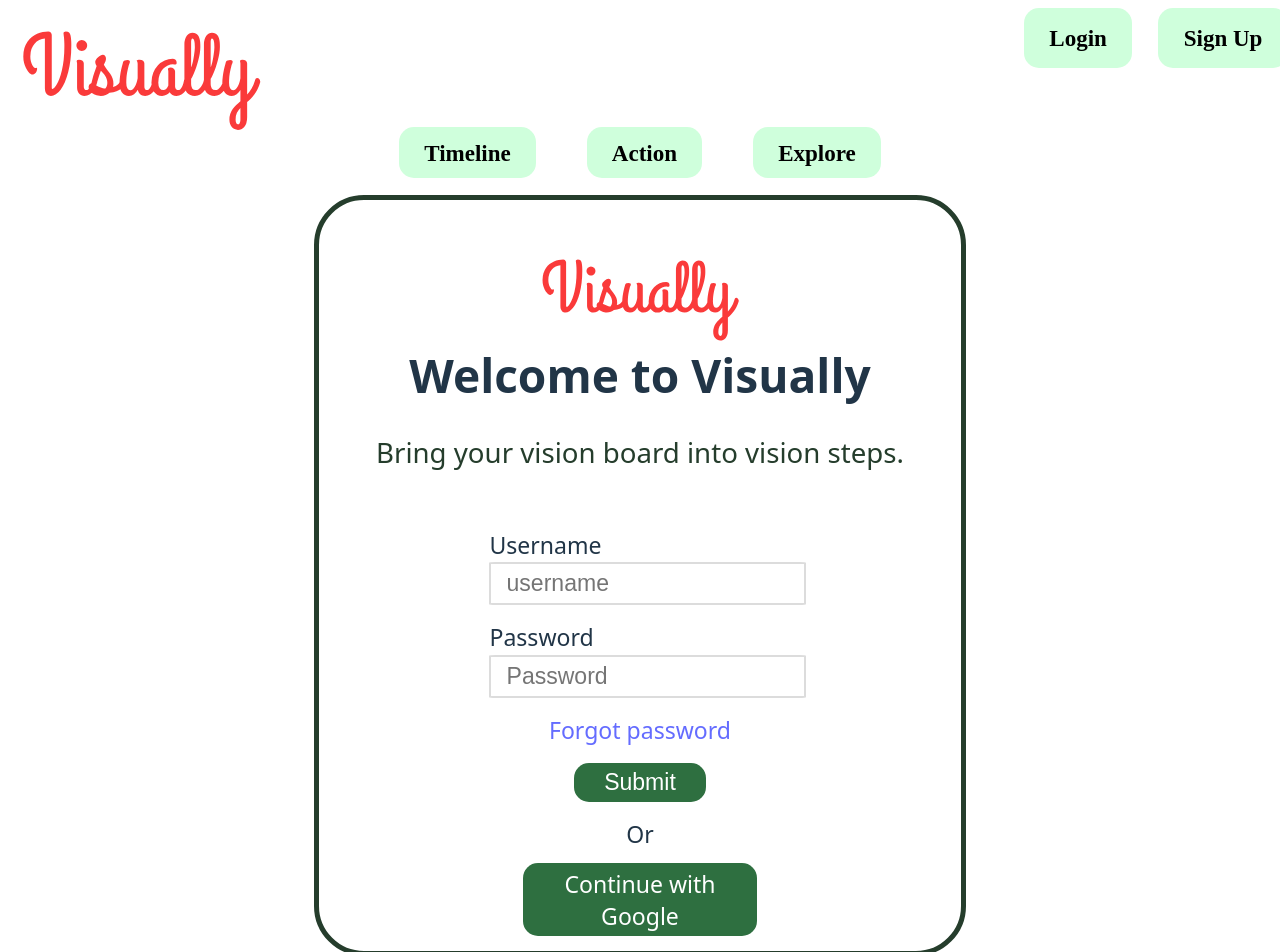
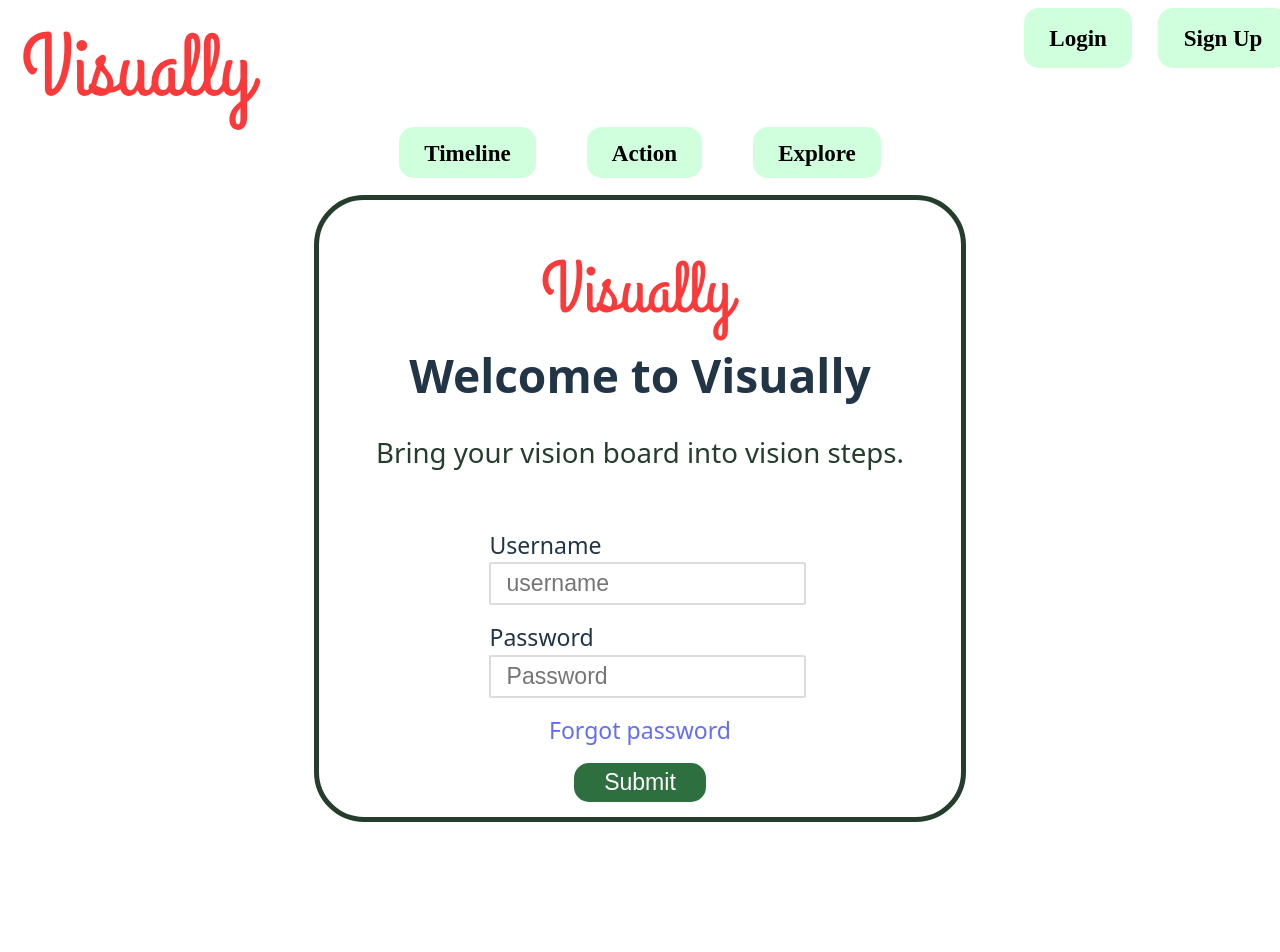
Before and after one commit to Melissa-Cruz/visually-app-client, a React (Vite) app: page /login in a window 1280 px wide. Shown: the top 952 px of the page. Built offline with nearby package versions, Linux system fonts and the light colour scheme; no server answers.

Commit message:
removed the login with google from Login

```diff
--- a/src/components/Login.jsx
+++ b/src/components/Login.jsx
@@ -99,7 +99,7 @@ function Login({ user, setUser }) {
               </div>
             </form>
 
-            <div className="form-div-spacing">
+            {/* <div className="form-div-spacing">
               <div className="form-div-spacing">Or</div>
               <button className="form-button-style">
                 <a href="#" target="_blank">
@@ -107,7 +107,7 @@ function Login({ user, setUser }) {
                   Continue with Google
                 </a>{" "}
               </button>
-            </div>
+            </div> */}
           </div>
         </div>
       </div>
```
